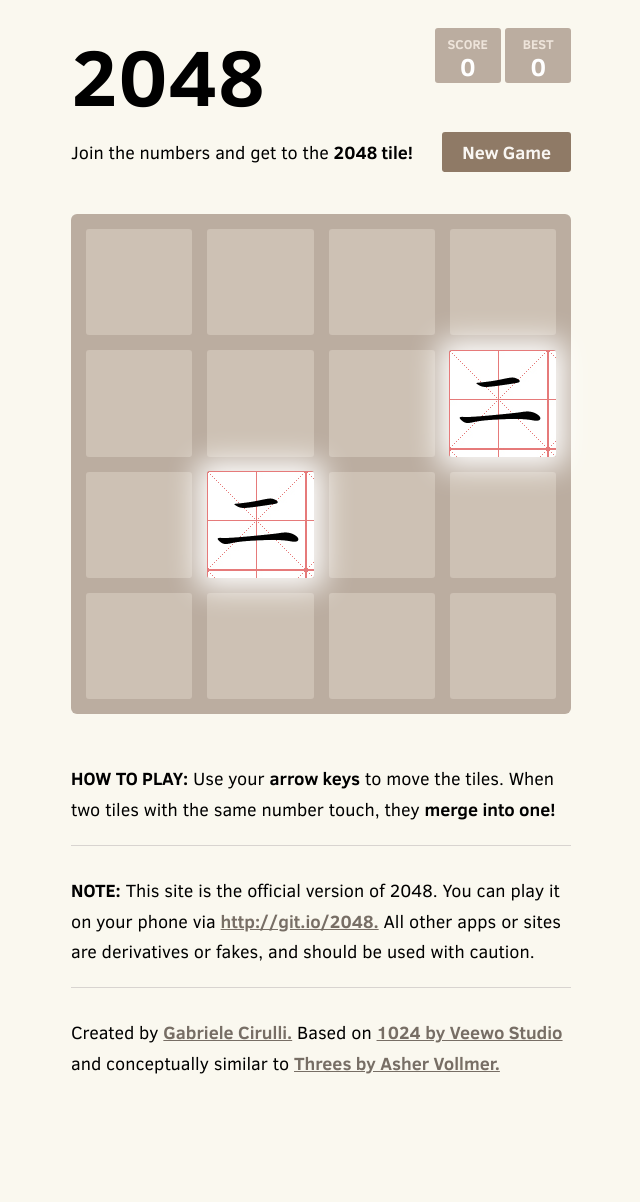
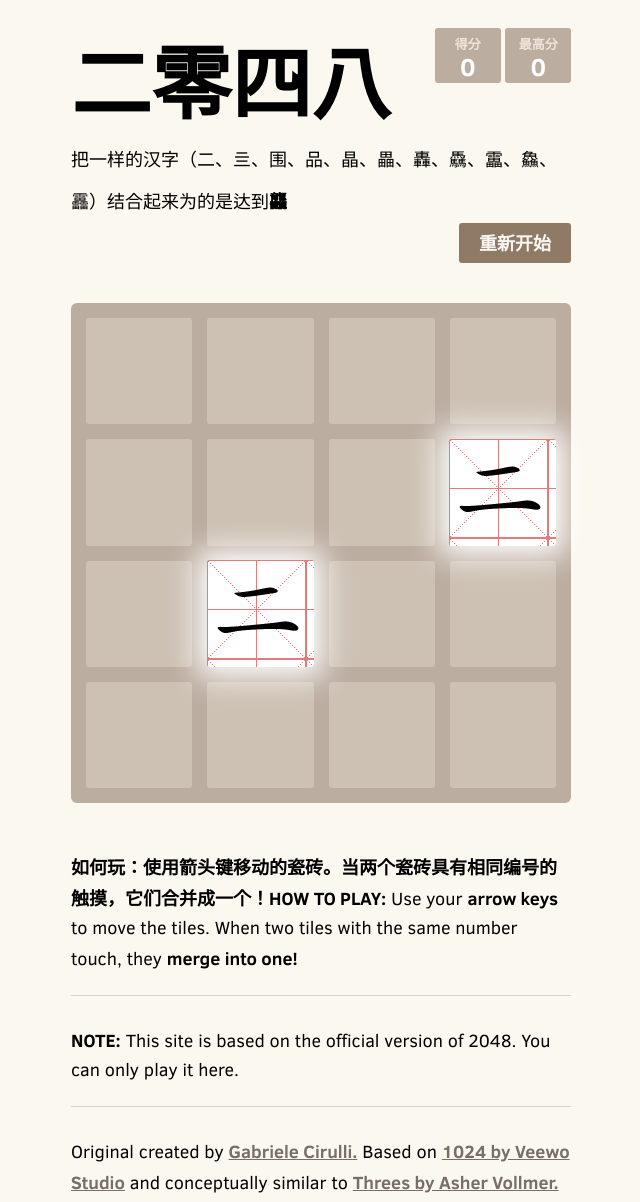
Before and after one commit to jrolle/jrolle.github.io, a plain HTML site: page index.html in a window 1280 px wide. Shown: the part 60-1262 px from the top of the page, without its empty margins (319-959 px from the left). Before the commit the page ends 1220 px from the top, so only its background shows below. Drawn offline with Linux system fonts and the light colour scheme.

Commit message:
Latest update w/Chinese

```diff
--- a/index.html
+++ b/index.html
@@ -19,7 +19,7 @@
 <body>
   <div class="container">
     <div class="heading">
-      <h1 class="title">2048</h1>
+      <h1 class="title">二零四八</h1>
       <div class="scores-container">
         <div class="score-container">0</div>
         <div class="best-container">0</div>
@@ -27,8 +27,8 @@
     </div>
 
     <div class="above-game">
-      <p class="game-intro">Join the numbers and get to the <strong>2048 tile!</strong></p>
-      <a class="restart-button">New Game</a>
+      <p class="game-intro">把一样的汉字（二、亖、围、品、晶、畾、轟、驫、靁、鱻、靐）结合起来为的是达到<strong>龘</strong></p>
+      <a class="restart-button">重新开始</a>
     </div>
 
     <div class="game-container">
@@ -73,15 +73,15 @@
     </div>
 
     <p class="game-explanation">
-      <strong class="important">How to play:</strong> Use your <strong>arrow keys</strong> to move the tiles. When two tiles with the same number touch, they <strong>merge into one!</strong>
+      <strong class="important">如何玩：使用箭头键移动的瓷砖。当两个瓷砖具有相同编号的触摸，它们合并成一个！How to play:</strong> Use your <strong>arrow keys</strong> to move the tiles. When two tiles with the same number touch, they <strong>merge into one!</strong>
     </p>
     <hr>
     <p>
-    <strong class="important">Note:</strong> This site is the official version of 2048. You can play it on your phone via <a href="http://git.io/2048">http://git.io/2048.</a> All other apps or sites are derivatives or fakes, and should be used with caution.
+    <strong class="important">Note:</strong> This site is based on the official version of 2048. You can only play it here.
     </p>
     <hr>
     <p>
-    Created by <a href="http://gabrielecirulli.com" target="_blank">Gabriele Cirulli.</a> Based on <a href="https://itunes.apple.com/us/app/1024!/id823499224" target="_blank">1024 by Veewo Studio</a> and conceptually similar to <a href="http://asherv.com/threes/" target="_blank">Threes by Asher Vollmer.</a>
+    Original created by <a href="http://gabrielecirulli.com" target="_blank">Gabriele Cirulli.</a> Based on <a href="https://itunes.apple.com/us/app/1024!/id823499224" target="_blank">1024 by Veewo Studio</a> and conceptually similar to <a href="http://asherv.com/threes/" target="_blank">Threes by Asher Vollmer.</a>
     </p>
   </div>
 
--- a/style/main.css
+++ b/style/main.css
@@ -90,10 +90,10 @@ h1.title {
     animation-fill-mode: both; }
 
 .score-container:after {
-  content: "Score"; }
+  content: "得分"; }
 
 .best-container:after {
-  content: "Best"; }
+  content: "最高分"; }
 
 p {
   margin-top: 0;
```
Also changed, not shown: 1 other file.
